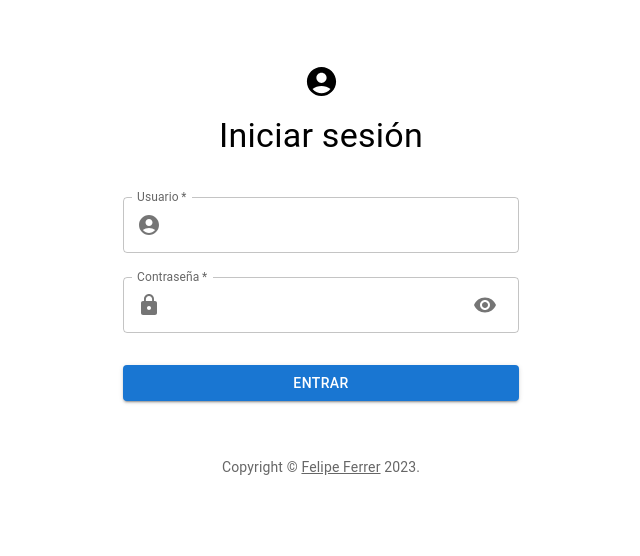
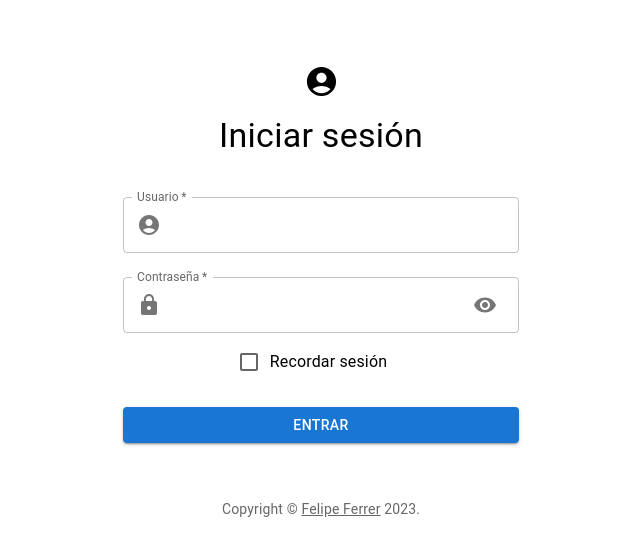
Before and after one commit to feerny/Prueba-E-Deas, a React (Create React App) app: page /login in a window 1280 px wide. Shown: the top 556 px of the page, without its empty margins (319-959 px from the left). Built offline with nearby package versions, Linux system fonts and the light colour scheme.

Commit message:
termine logica de inicio de sesion y guardado de datos de sesion

```diff
--- a/src/components/nav/NavBar.jsx
+++ b/src/components/nav/NavBar.jsx
@@ -2,19 +2,19 @@ import React from 'react';
 import { Link, useNavigate } from 'react-router-dom';
 import { AppBar, Toolbar, Typography, IconButton, Button, Box, Stack } from '@mui/material';
 import { DataUsage, Add, ExitToApp } from '@mui/icons-material';
+import { connect } from 'react-redux';
+import { setUser } from '../../redux/actions';
 
-function NavBar() {
+function NavBar(props) {
   const navigate = useNavigate();
 
-  const handleLogout = () => {
+  const handleLogout = async () => {
     localStorage.clear();
     sessionStorage.clear();
-    setTimeout(() => {
-        navigate('/login');
-      }, 1000);
+    await props.setUser("notUser");
+    navigate('/login');
+  };
 
-
-  };
 
   return (
     <AppBar position="static">
@@ -39,5 +39,8 @@ function NavBar() {
     </AppBar>
   );
 }
+const mapDispatchToProps = {
+  setUser,
+};
 
-export default NavBar;
+export default connect(null,mapDispatchToProps)(NavBar);
--- a/src/pages/home.jsx
+++ b/src/pages/home.jsx
@@ -5,14 +5,18 @@ import PrincipalPage from "./PrincipalPage";
 import { connect } from 'react-redux';
 
 function Home(props) {
-    var typeUser=props.user
+    var typeUser = props.user;
     return (
       <div>
         <Router>
           <Routes>
             <Route exact path="/" element={<Navigate to="/home" />} />
-          <Route exact path="/home" element={<PrincipalPage />} />
-          <Route exact path="/login" element={typeUser==="notUser"?<Login />:<Navigate to="/home" />} />
+            <Route exact path="/home" element={typeUser === "notUser" ? <Navigate to="/login" replace={true} />:<PrincipalPage />} />
+            <Route
+              exact
+              path="/login"
+              element={typeUser === "notUser" ? <Login /> : <Navigate to="/" replace={true} />}
+            />
           </Routes>
         </Router>
         <props.Copyright />
@@ -20,13 +24,14 @@ import { connect } from 'react-redux';
     );
   }
 
+
 //toma el estado actual del Redux store como parámetro y devuelve un objeto que mapea las partes relevantes del estado a props
 const mapStateToProps = (state) => {
   return {
     user: state.user,
-
   };
 };
 
+
   //conecta el componente DataList con el Redux store
 export default connect(mapStateToProps)(Home);
--- a/src/pages/login.jsx
+++ b/src/pages/login.jsx
@@ -10,9 +10,11 @@ import {
   IconButton,
   InputAdornment,
   Alert,
+  FormControlLabel,
+  Checkbox,
 } from '@mui/material';
 import { AccountCircle, Visibility, Lock, VisibilityOff } from '@mui/icons-material';
-import { useNavigate } from "react-router-dom";
+import { useNavigate } from 'react-router-dom';
 
 function Login(props) {
   const navigate = useNavigate();
@@ -20,21 +22,30 @@ function Login(props) {
   const [password, setPassword] = useState('');
   const [showPassword, setShowPassword] = useState(false);
   const [errorMessage, setErrorMessage] = useState('');
+  const [rememberSession, setRememberSession] = useState(false);
+  const [isUsernameValid, setIsUsernameValid] = useState(true);
+  const [isPasswordValid, setIsPasswordValid] = useState(true);
 
   const handleUsernameChange = (event) => {
     const value = event.target.value.replace(/[^a-zA-Z0-9]/g, '');
     setUsername(value);
+    setIsUsernameValid(true);
   };
 
   const handlePasswordChange = (event) => {
     setPassword(event.target.value);
+    setIsPasswordValid(true);
   };
 
   const handleTogglePasswordVisibility = () => {
     setShowPassword(!showPassword);
   };
 
-  const handleLogin = (event) => {
+  const handleRememberSessionChange = (event) => {
+    setRememberSession(event.target.checked);
+  };
+
+  const handleLogin = async (event) => {
     event.preventDefault();
 
     if (username.trim() === '' || password.trim() === '') {
@@ -43,28 +54,35 @@ function Login(props) {
     } else {
       if (username === process.env.REACT_APP_ADMIN) {
         if (password === process.env.REACT_APP_ADMIN_PASSWORD) {
-          props.setUser("!$%&/fdsfsdfds3132%&%&$.");
-          localStorage.setItem("keyUser", "!$%&/fdsfsdfds3132%&%&$.");
-          setTimeout(() => {
-            navigate("/home");
-          }, 2000);
-          setErrorMessage("");
+          await props.setUser('!$%&/fdsfsdfds3132%&%&$.');
+          if (rememberSession) {
+            localStorage.setItem('keyUser', '!$%&/fdsfsdfds3132%&%&$.');
+          } else {
+            sessionStorage.setItem('keyUser', '!$%&/fdsfsdfds3132%&%&$.');
+          }
+          navigate('/home');
+          setErrorMessage('');
         } else {
-          setErrorMessage("Contraseña Inválida");
+          setIsPasswordValid(false);
+          setErrorMessage('Contraseña Inválida');
         }
       } else if (username === process.env.REACT_APP_USER) {
         if (password === process.env.REACT_APP_USER_PASSWORD) {
-          props.setUser("!·$dfdsfdsfds1334");
-          localStorage.setItem("keyUser", "!·$dfdsfdsfds1334");
-          setTimeout(() => {
-            navigate("/home");
-          }, 2000);
-          setErrorMessage("");
+          await props.setUser('!·$dfdsfdsfds1334');
+          if (rememberSession) {
+            localStorage.setItem('keyUser', '!·$dfdsfdsfds1334');
+          } else {
+            sessionStorage.setItem('keyUser', '!·$dfdsfdsfds1334');
+          }
+          navigate('/home');
+          setErrorMessage('');
         } else {
-          setErrorMessage("Contraseña Inválida");
+          setIsPasswordValid(false);
+          setErrorMessage('Contraseña Inválida');
         }
       } else {
-        setErrorMessage("Usuario Inválido");
+        setIsUsernameValid(false);
+        setErrorMessage('Usuario Inválido');
       }
     }
   };
@@ -99,6 +117,7 @@ function Login(props) {
                 </InputAdornment>
               ),
             }}
+            error={!isUsernameValid}
           />
           <TextField
             required
@@ -123,14 +142,15 @@ function Login(props) {
                 </InputAdornment>
               ),
             }}
+            error={!isPasswordValid}
           />
-          <Button
-            type="submit"
-            fullWidth
-            variant="contained"
-            color="primary"
-            sx={{ mt: 3, mb: 2 }}
-          >
+          <FormControlLabel
+            control={
+              <Checkbox checked={rememberSession} onChange={handleRememberSessionChange} color="primary" />
+            }
+            label="Recordar sesión"
+          />
+          <Button type="submit" fullWidth variant="contained" color="primary" sx={{ mt: 3, mb: 2 }}>
             Entrar
           </Button>
         </Box>
--- a/src/redux/reducers/mainReducers.js
+++ b/src/redux/reducers/mainReducers.js
@@ -1,26 +1,30 @@
 // reducers.js
 
-import {  SET_DATA_LIST } from '../actions';
+import { SET_DATA_LIST, SET_USER } from '../actions';
 
+let dataDefault=[{}]
 
-//estado global
 const initialState = {
-  user:localStorage.getItem("keyUser") || "notUser",
-  dataList: JSON.parse(localStorage.getItem('data')) ,
+  user: localStorage.getItem("keyUser") || sessionStorage.getItem("keyUser") || "notUser",
+  dataList: JSON.parse(localStorage.getItem('data')),
   rangeValue: [0, 11],
 };
 
 const rootReducer = (state = initialState, action) => {
   switch (action.type) {
     case SET_DATA_LIST:
-      localStorage.setItem("data", JSON.stringify(action.payload))
+      localStorage.setItem("data", JSON.stringify(action.payload));
       return {
         ...state,
         dataList: action.payload,
       };
-      default:
-        return state;
-
+    case SET_USER:
+      return {
+        ...state,
+        user: action.payload,
+      };
+    default:
+      return state;
   }
 };
 
```
Lines whose indentation alone changed are shown as unchanged.
